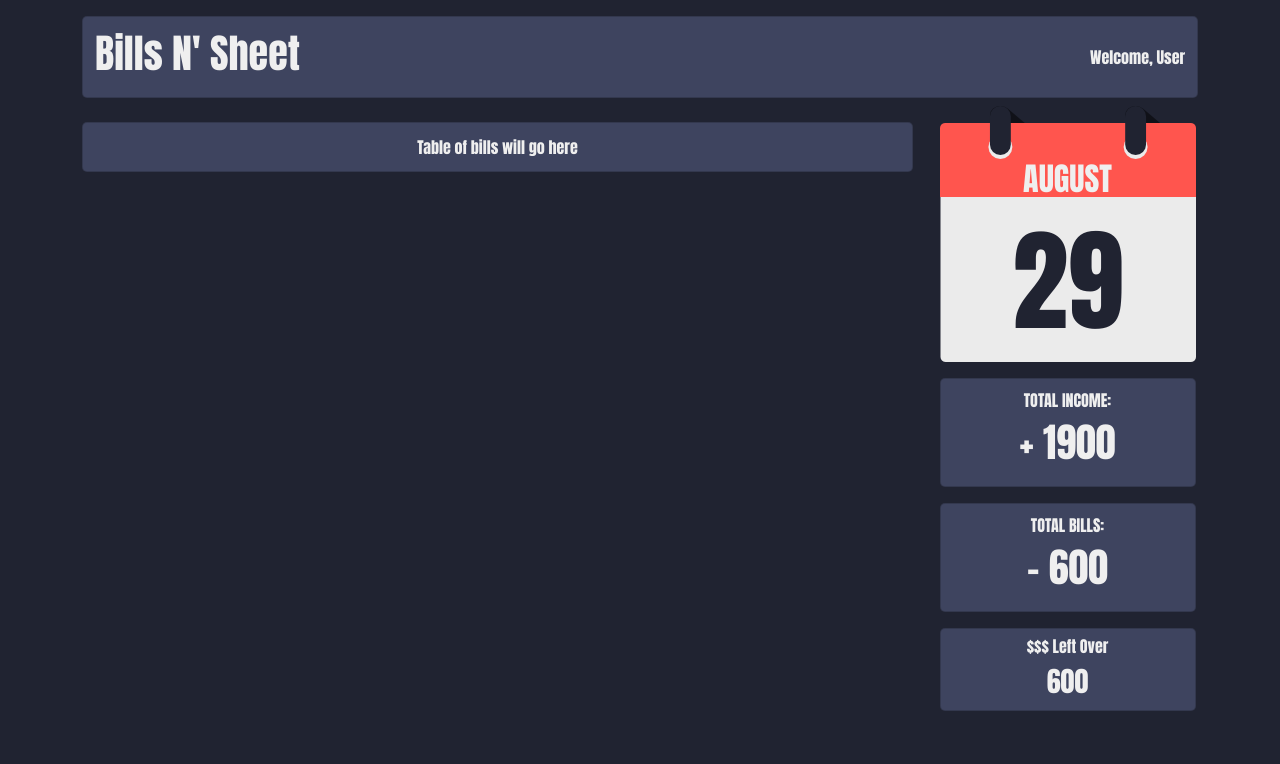
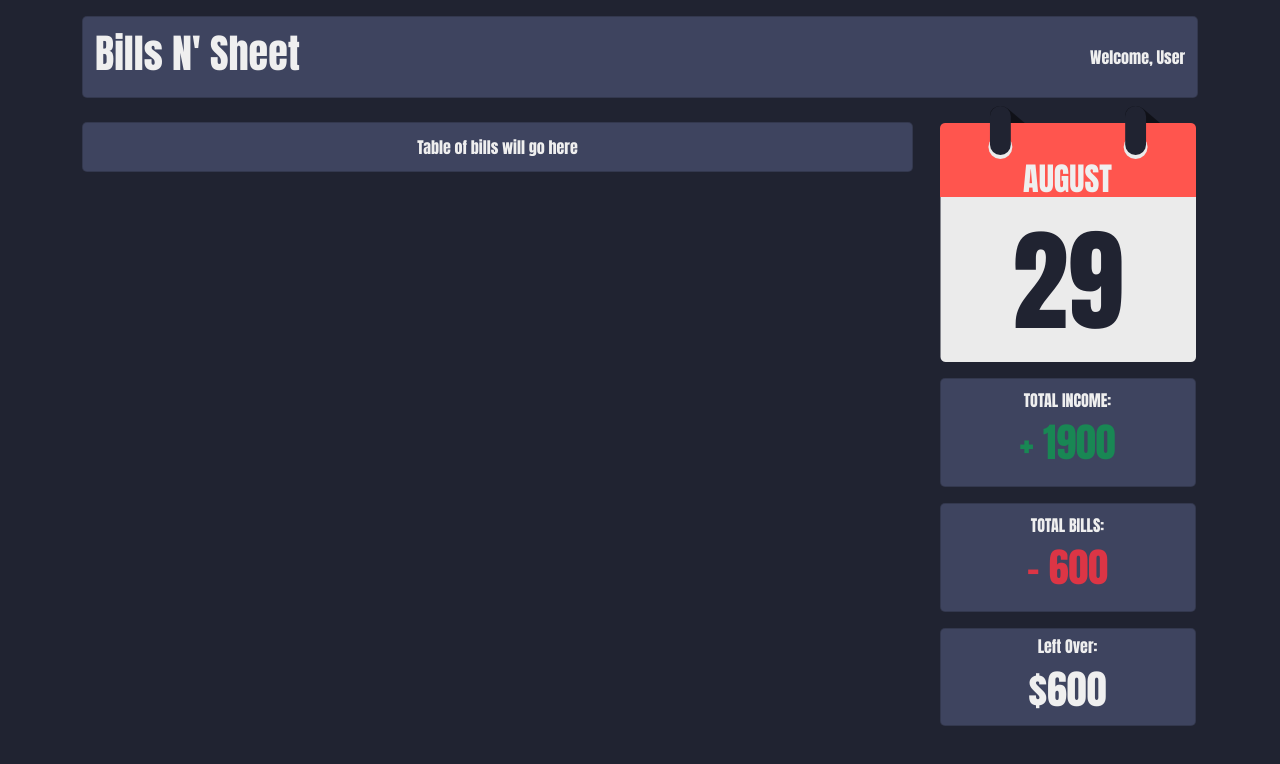
Before and after one commit to jordanmccollam/BillsNSheet, a React (Create React App) app in the folder client/: page / in a window 1280 px wide. Shown: the top 764 px of the page. Built offline with nearby package versions, Linux system fonts and the light colour scheme.

Commit message:
Made minor tweaks to make site more new user friendly/readable:

```diff
--- a/client/src/screens/Main/Main.js
+++ b/client/src/screens/Main/Main.js
@@ -41,17 +41,17 @@ const Main = (props) => {
 
             <div>
               <Comp.Card className="mt-3 text-center">
-                <h6>TOTAL INCOME:</h6>
-                <h1>+ {1900}</h1>
+                <h6 >TOTAL INCOME:</h6>
+                <h1 className="text-success">+ {1900}</h1>
               </Comp.Card>
 
               <Comp.Card className="mt-3 text-center">
                 <h6>TOTAL BILLS:</h6>
-                <h1>- {600}</h1>
+                <h1 className="text-danger">- {600}</h1>
               </Comp.Card>
               <Comp.Card className="mt-3 text-center py-1">
-                <h6 className="mt-1">$$$ Left Over</h6>
-                <h3>{600}</h3>
+                <h6 className="mt-1">Left Over:</h6>
+                <h1>${600}</h1>
               </Comp.Card>
             </div>
           </div>
--- a/package.json
+++ b/package.json
@@ -5,7 +5,8 @@
   "main": "index.js",
   "scripts": {
     "test": "echo \"Error: no test specified\" && exit 1",
-    "start": "cd client && npm start"
+    "start": "cd client && npm start",
+    "install": "cd client && npm i"
   },
   "repository": {
     "type": "git",
```
Also changed, not shown: 2 other files (tests, documents, lock files or other folders).
